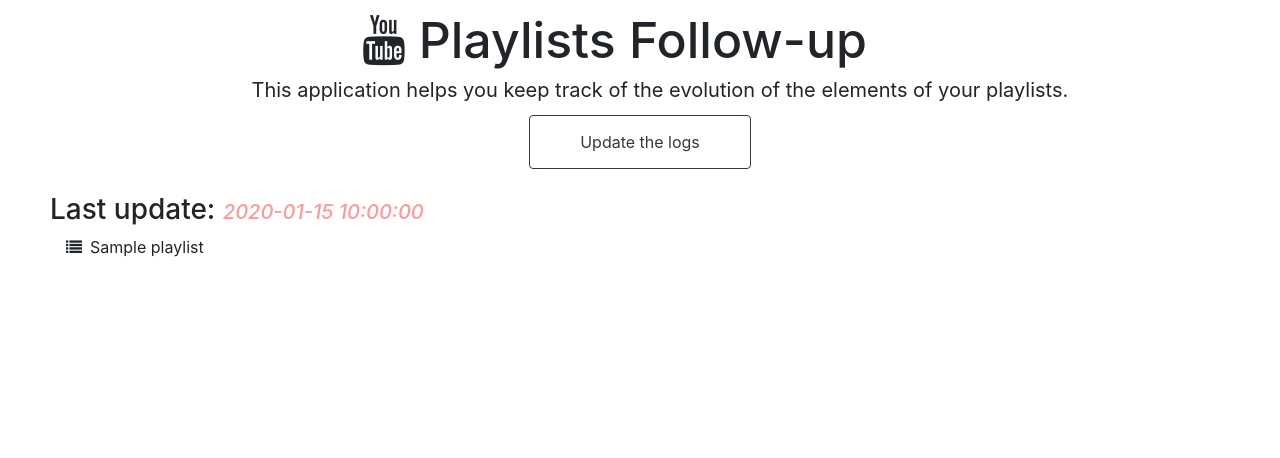
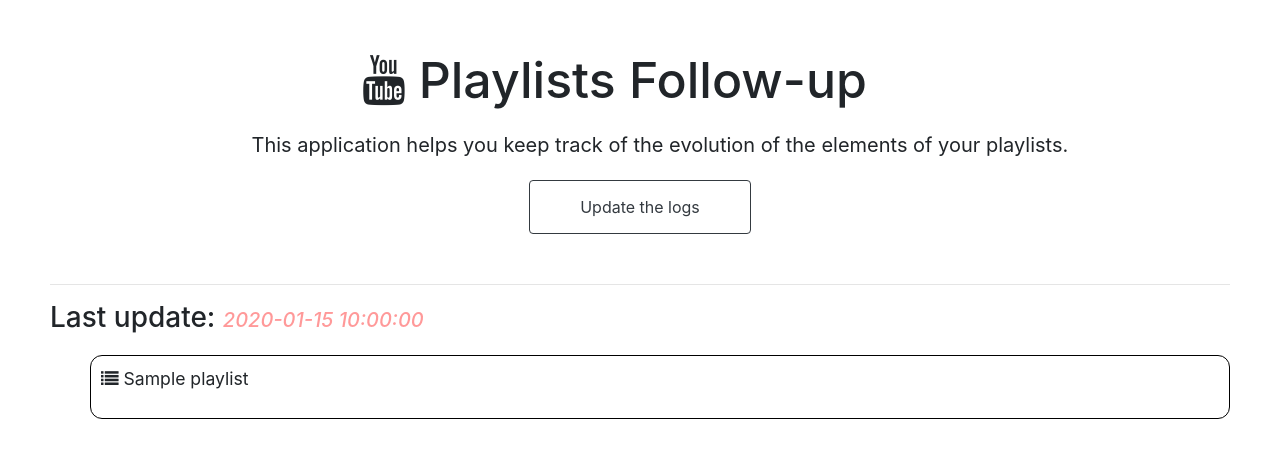
Before and after one commit to lohiermichael/youtube-playlists-follow-up, a Flask app: template templates/index.html in a window 1280 px wide. Shown: the part 128-586 px from the top of the page. Run offline with Flask 2, Linux system fonts and the light colour scheme; the template is opened without the code that fills it: most values are stand-ins (such as "Sample title", 1, 10 or a date in 2020); some libraries are stand-ins or nearby versions.

Commit message:
Imporve design of index

```diff
--- a/templates/index.html
+++ b/templates/index.html
@@ -1,6 +1,10 @@
 {% extends 'base.html' %}
 {% block content %}
 <style>
+    #introduction {
+        margin: 50px auto;
+    }
+
     #introduction {
         white-space: nowrap;
 
@@ -8,14 +12,13 @@
 
     #appTitle {
         width: 50%;
-        margin: 0 auto;
+        margin: 20px auto;
         font-size: 50px;
-        margin-top: 10px;
     }
 
     #appDescription {
         width: 70%;
-        margin: 0 auto;
+        margin: 20px auto;
         font-size: 20px;
         margin-top: 5px;
     }
@@ -32,26 +35,29 @@
 
     }
 
-
-
     #playlists {
+        margin-top: 20px;
         list-style: none;
     }
 
-    .playlistName:before {
-        content: "\f03a";
-        /* FontAwesome Unicode */
-        font-family: FontAwesome;
-        display: inline-block;
-        margin-left: -1.5em;
-        /* same as padding-left set on li */
-        width: 1.5em;
-        /* same as padding-left set on li */
+    .boarded {
+        border: solid 1px black;
+        border-radius: 12px;
+        padding: 10px;
+
     }
 
+    .playlist {
+        margin-top: 0px;
+        margin-bottom: 30px;
+    }
+
+    .playlistName {
+        font-size: 1.1em;
+    }
 
     .playlistName:hover {
-        color: blue;
+        color: #ff9999;
         cursor: pointer;
     }
 
@@ -71,23 +77,28 @@
     </form>
 </div>
 
-<br>
+
+<hr>
 
 <h3>Last update: <em class=logTime>{{ latest_data.update_time}}</em></h3>
 
 <!-- Latest update data -->
-<div>
+<div class=>
     <ul id="playlists">
         {% for playlist in channel %}
-        <li class="playlistName">{{ playlist.title }}</li>
-        <ul class="items" style="display: none;">
-            {% for _, item in playlist.items.iterrows() %}
-            <li class="itemName">
-                <i class="fa fa-youtube"></i> {{ item['title'] }}</li>
-
-            {% endfor %}
-
-        </ul>
+        <li class="playlist boarded">
+            <p class="playlistName">
+                <i class="fa fa-list"></i>
+                {{ playlist.title }}
+            </p>
+            <ul class="items" style="display: none;">
+                {% for _, item in playlist.items.iterrows() %}
+                <li class="itemName">
+                    <i class="fa fa-youtube"></i> {{ item['title'] }}
+                </li>
+                {% endfor %}
+            </ul>
+        </li>
         {% endfor %}
     </ul>
 </div>
```
